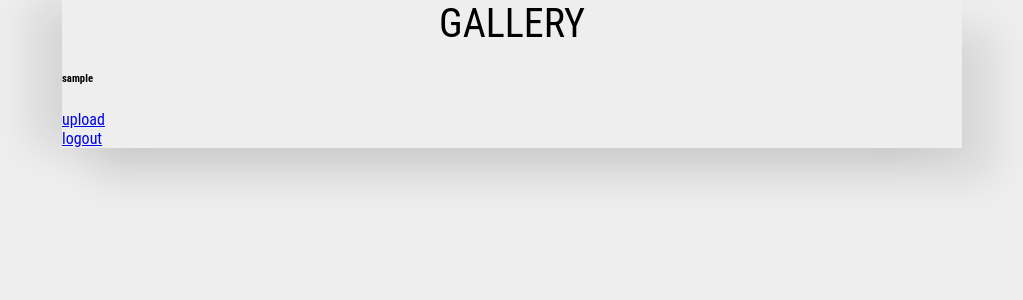
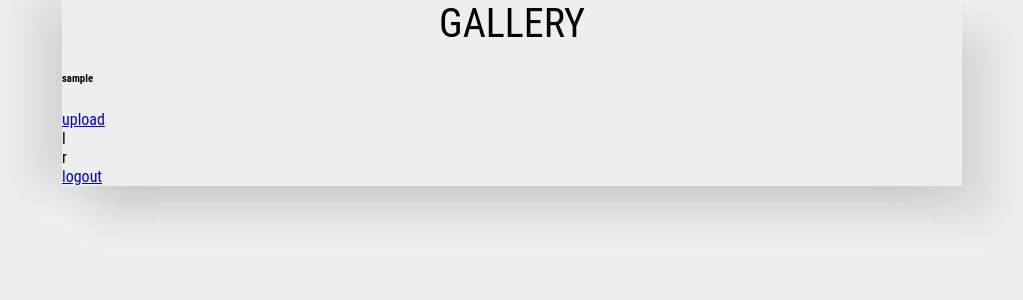
Before and after one commit to surajpahari/chitra-gagan, a PHP site: page /Chitra-Gagan/images in a window 1280 px wide. Shown: the top 300 px of the page, without its empty margins (128-1151 px from the left). Run offline with PHP 8.4, Linux system fonts and the light colour scheme; the visitor is signed in with stand-in values (Sample User, id 1); tables that the repository leaves empty or names only in its code hold one stand-in row (values such as "Sample post").

Commit message:
made it work on my machine

```diff
--- a/app/views/images/index.php
+++ b/app/views/images/index.php
@@ -19,6 +19,13 @@
   <body>
     <a href=<?php echo URLROOT . '/images/upload' ?>>upload</a>
 
+    <div class="modal-wrapper">
+      <div class="modal">
+        <div class="left">l</div>
+        <div class="right">r</div>
+      </div>
+    </div>
+
     <div class="row">
       <div class="column">
         <?php
@@ -37,7 +44,7 @@
       <?php
               }
       ?>
-      <img src=<?= $path . $image->location ?>>
+      <img src=<?= $path . $image->location ?> class="image">
       <?php $i++; ?>
       <br>
 <?php
```
